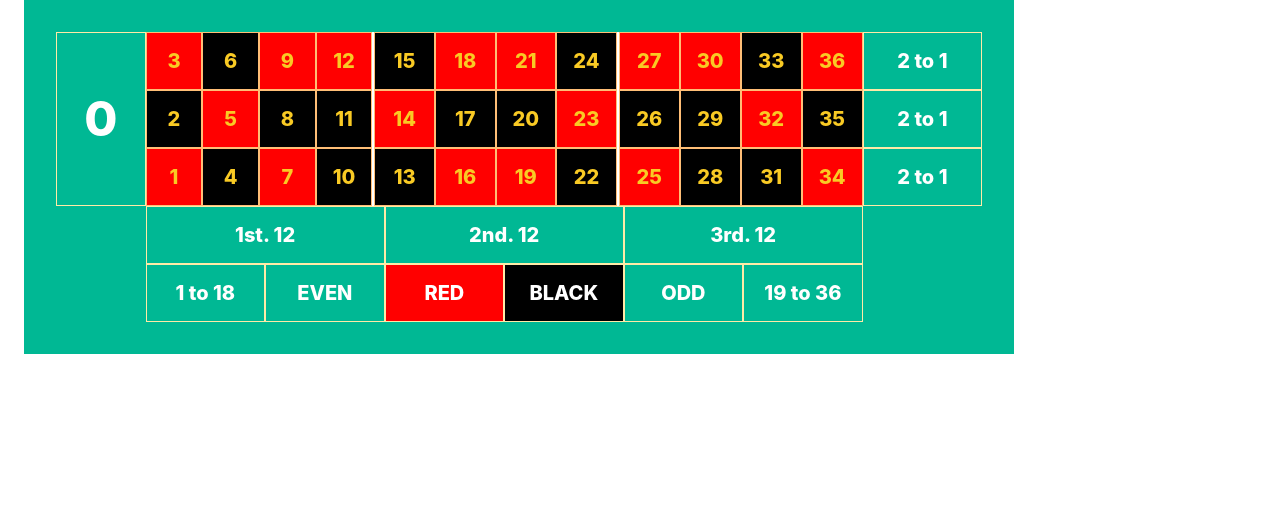
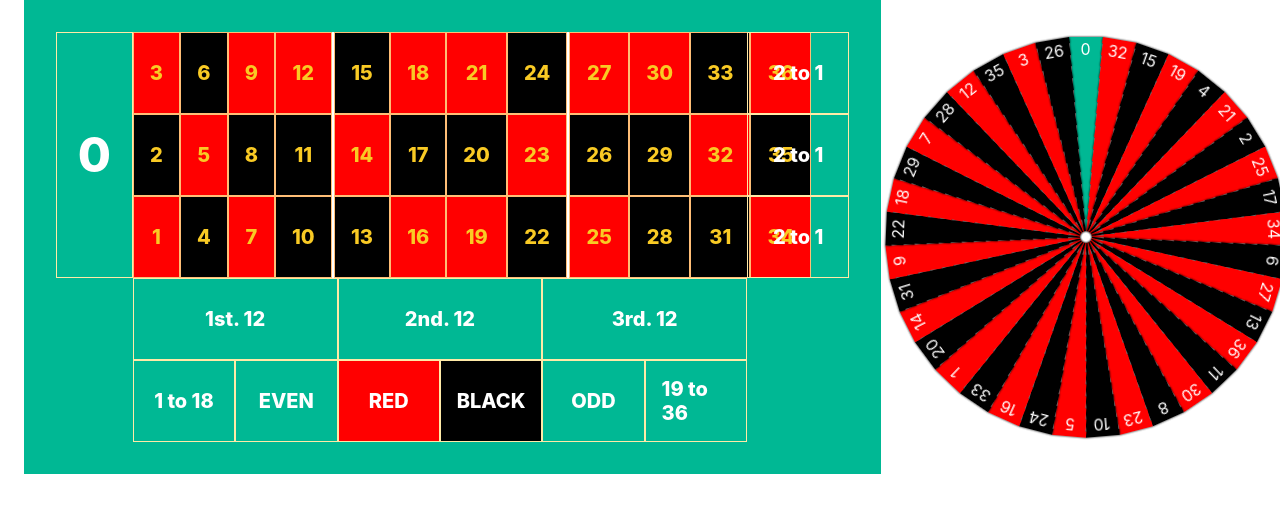
Before and after one commit to EGOISTIxx/Casino, a React (Vite) app: page / in a window 1280 px wide. Shown: the top 512 px of the page. Built offline with nearby package versions, Linux system fonts and the light colour scheme.

Commit message:
feat: added wheel markup

```diff
--- a/src/hooks/useOrderRoulette.ts
+++ b/src/hooks/useOrderRoulette.ts
@@ -13,7 +13,10 @@ export const useOrderRoulette = (type: TSortNumber) => {
           )
         )
       case 'wheel':
-        return ROULETTE_NUMBERS
+        return ROULETTE_NUMBERS.flat().sort(
+          (a, b) => a.wheelOrder - b.wheelOrder
+        )
+
       default:
         return ROULETTE_NUMBERS
     }
--- a/src/pages/Roulette/Roulette.tsx
+++ b/src/pages/Roulette/Roulette.tsx
@@ -1,4 +1,5 @@
 import React, { useRef } from 'react'
+import RouletteSpin from './RouletteSpin/RouletteSpin'
 
 import RouletteTable from './RouletteTable/RouletteTable'
 import { RouletteWrapper } from './SRoulette'
@@ -7,6 +8,7 @@ const Roulette = () => {
   return (
     <RouletteWrapper>
       <RouletteTable />
+      <RouletteSpin />
     </RouletteWrapper>
   )
 }
--- /dev/null
+++ b/src/pages/Roulette/RouletteSpin/RouletteSpin.tsx
@@ -0,0 +1,53 @@
+import React, { useEffect, useMemo, useState } from 'react'
+import { nanoid } from 'nanoid'
+import { useOrderRoulette } from '../../../hooks/useOrderRoulette'
+import {
+  RouletteSpinWrapper,
+  StyledDiv,
+} from './SRouletteSpin'
+
+export type TWheelNumbers = {
+  number: number
+  color: string
+  betTableOrder?: number
+  wheelOrder?: number
+}
+
+const RouletteSpin = () => {
+  const numbers = useOrderRoulette('wheel')
+
+  const wheelNumbersWithZero = useMemo(
+    () => [
+      { number: 0, color: '#00B894' },
+      ...numbers.flat(),
+    ],
+    []
+  )
+
+  return (
+    <RouletteSpinWrapper>
+      {wheelNumbersWithZero.map((wheelNumber, index) => {
+        const { color, number } = wheelNumber
+
+        const angle = (360 / 37) * index
+        const defaultAngle = (2 * Math.PI) / 37
+        const radius = 200
+
+        const width =
+          2 * radius * Math.sin(defaultAngle / 2)
+
+        return (
+          <StyledDiv
+            key={nanoid()}
+            angle={angle}
+            width={width}
+            color={color}>
+            {number}
+          </StyledDiv>
+        )
+      })}
+    </RouletteSpinWrapper>
+  )
+}
+
+export default RouletteSpin
--- /dev/null
+++ b/src/pages/Roulette/RouletteSpin/SRouletteSpin.ts
@@ -0,0 +1,36 @@
+import styled from 'styled-components'
+
+export const RouletteSpinWrapper = styled.div`
+  position: relative;
+  width: 400px;
+  height: 400px;
+  margin: 1rem;
+`
+
+export const StyledDiv = styled.div<{
+  color: string
+  angle: number
+  width: number
+}>`
+  text-align: center;
+  left: 50%;
+  transform-origin: 50% 100%;
+  position: absolute;
+  width: ${(props) => props.width}px;
+  height: 200px;
+  color: #ffffff;
+  transform: rotate(${(props) => props.angle}deg);
+  filter: drop-shadow(0 0 1px #000);
+  background: linear-gradient(
+        to right top,
+        transparent 50%,
+        ${(props) => props.color} 50%
+      )
+      left / 50% 100% no-repeat,
+    linear-gradient(
+        to left top,
+        transparent 50%,
+        ${(props) => props.color} 50%
+      )
+      right / 50% 100% no-repeat;
+`
--- a/src/pages/Roulette/RouletteTable/RouletteTable.tsx
+++ b/src/pages/Roulette/RouletteTable/RouletteTable.tsx
@@ -14,7 +14,7 @@ import {
 import { getIncludedNumbers } from '../../../helpers/Roulette/getIncludedNumber'
 import { getNumbersByColor } from '../../../helpers/Roulette/getNumbersByColor'
 import { useOrderRoulette } from '../../../hooks/useOrderRoulette'
-import { debounce } from 'lodash'
+import { TRouletteNumbers } from '../../../types/Roulette'
 
 export type TTableItems = {
   title: string
@@ -148,19 +148,17 @@ const RouletteTable = () => {
 
   const handleAddActiveBetNumbers = useCallback(
     (tableItem: TTableItems) => {
-      console.log('add')
       setActiveBetNumbers(tableItem.includedNumber)
     },
     [activeBetNumbers]
   )
 
   const handleRemoveActiveBetNumbers = useCallback(() => {
-    console.log('remove')
     if (!activeBetNumbers?.length) return
     setActiveBetNumbers([])
   }, [activeBetNumbers])
 
-  console.log(activeBetNumbers)
+  // console.log(activeBetNumbers)
 
   return (
     <RouletteTableWrapper>
@@ -169,9 +167,10 @@ const RouletteTable = () => {
         0
       </OuterBlock>
       <InnerNumbersWrapper>
-        {tableNumbers.map((thirdPart) => (
+        {tableNumbers.map((thirdPart: any) => (
           <NumbersBetPart key={nanoid()}>
-            {thirdPart.map((partNumbers) => {
+            {thirdPart.map(
+              (partNumbers: TRouletteNumbers) => {
                 const { betTableOrder, color, number } =
                   partNumbers
 
@@ -187,7 +186,8 @@ const RouletteTable = () => {
                     {number}
                   </InnerBetNumber>
                 )
-            })}
+              }
+            )}
           </NumbersBetPart>
         ))}
       </InnerNumbersWrapper>
--- a/src/pages/Roulette/SRoulette.ts
+++ b/src/pages/Roulette/SRoulette.ts
@@ -4,7 +4,7 @@ export const RouletteWrapper = styled.div`
   display: flex;
   align-items: center;
   justify-content: center;
-  flex-direction: column;
+  /* flex-direction: column; */
   padding: 0 1.5rem 0;
 
   & > :first-child {
--- a/src/pages/Roulette/constants.ts
+++ b/src/pages/Roulette/constants.ts
@@ -7,61 +7,73 @@ export const ROULETTE_NUMBERS = [
       number: 1,
       color: RED_COLOR,
       betTableOrder: 9,
+      wheelOrder: 23,
     },
     {
       number: 2,
       color: BLACK_COLOR,
       betTableOrder: 5,
+      wheelOrder: 6,
     },
     {
       number: 3,
       color: RED_COLOR,
       betTableOrder: 1,
+      wheelOrder: 35,
     },
     {
       number: 4,
       color: BLACK_COLOR,
       betTableOrder: 10,
+      wheelOrder: 4,
     },
     {
       number: 5,
       color: RED_COLOR,
       betTableOrder: 6,
+      wheelOrder: 19,
     },
     {
       number: 6,
       color: BLACK_COLOR,
       betTableOrder: 2,
+      wheelOrder: 10,
     },
     {
       number: 7,
       color: RED_COLOR,
       betTableOrder: 11,
+      wheelOrder: 31,
     },
     {
       number: 8,
       color: BLACK_COLOR,
       betTableOrder: 7,
+      wheelOrder: 16,
     },
     {
       number: 9,
       color: RED_COLOR,
       betTableOrder: 3,
+      wheelOrder: 27,
     },
     {
       number: 10,
       color: BLACK_COLOR,
       betTableOrder: 12,
+      wheelOrder: 18,
     },
     {
       number: 11,
       color: BLACK_COLOR,
       betTableOrder: 8,
+      wheelOrder: 14,
     },
     {
       number: 12,
       color: RED_COLOR,
       betTableOrder: 4,
+      wheelOrder: 33,
     },
   ],
   [
@@ -69,61 +81,73 @@ export const ROULETTE_NUMBERS = [
       number: 13,
       color: BLACK_COLOR,
       betTableOrder: 21,
+      wheelOrder: 12,
     },
     {
       number: 14,
       color: RED_COLOR,
       betTableOrder: 17,
+      wheelOrder: 25,
     },
     {
       number: 15,
       color: BLACK_COLOR,
       betTableOrder: 13,
+      wheelOrder: 2,
     },
     {
       number: 16,
       color: RED_COLOR,
       betTableOrder: 22,
+      wheelOrder: 21,
     },
     {
       number: 17,
       color: BLACK_COLOR,
       betTableOrder: 18,
+      wheelOrder: 8,
     },
     {
       number: 18,
       color: RED_COLOR,
       betTableOrder: 14,
+      wheelOrder: 29,
     },
     {
       number: 19,
       color: RED_COLOR,
       betTableOrder: 23,
+      wheelOrder: 3,
     },
     {
       number: 20,
       color: BLACK_COLOR,
       betTableOrder: 19,
+      wheelOrder: 24,
     },
     {
       number: 21,
       color: RED_COLOR,
       betTableOrder: 15,
+      wheelOrder: 5,
     },
     {
       number: 22,
       color: BLACK_COLOR,
       betTableOrder: 24,
+      wheelOrder: 28,
     },
     {
       number: 23,
       color: RED_COLOR,
       betTableOrder: 20,
+      wheelOrder: 17,
     },
     {
       number: 24,
       color: BLACK_COLOR,
       betTableOrder: 16,
+      wheelOrder: 20,
     },
   ],
   [
@@ -131,61 +155,73 @@ export const ROULETTE_NUMBERS = [
       number: 25,
       color: RED_COLOR,
       betTableOrder: 33,
+      wheelOrder: 7,
     },
     {
       number: 26,
       color: BLACK_COLOR,
       betTableOrder: 29,
+      wheelOrder: 36,
     },
     {
       number: 27,
       color: RED_COLOR,
       betTableOrder: 25,
+      wheelOrder: 11,
     },
     {
       number: 28,
       color: BLACK_COLOR,
       betTableOrder: 34,
+      wheelOrder: 32,
     },
     {
       number: 29,
       color: BLACK_COLOR,
       betTableOrder: 30,
+      wheelOrder: 30,
     },
     {
       number: 30,
       color: RED_COLOR,
       betTableOrder: 26,
+      wheelOrder: 15,
     },
     {
       number: 31,
       color: BLACK_COLOR,
       betTableOrder: 35,
+      wheelOrder: 26,
     },
     {
       number: 32,
       color: RED_COLOR,
       betTableOrder: 31,
+      wheelOrder: 1,
     },
     {
       number: 33,
       color: BLACK_COLOR,
       betTableOrder: 27,
+      wheelOrder: 22,
     },
     {
       number: 34,
       color: RED_COLOR,
       betTableOrder: 36,
+      wheelOrder: 9,
     },
     {
       number: 35,
       color: BLACK_COLOR,
       betTableOrder: 32,
+      wheelOrder: 34,
     },
     {
       number: 36,
       color: RED_COLOR,
       betTableOrder: 28,
+      wheelOrder: 13,
     },
   ],
 ]
--- /dev/null
+++ b/src/types/Roulette.ts
@@ -0,0 +1,6 @@
+export type TRouletteNumbers = {
+  number: number
+  color: string
+  betTableOrder?: number
+  wheelOrder?: number
+}
```
Lines whose indentation alone changed are shown as unchanged.
